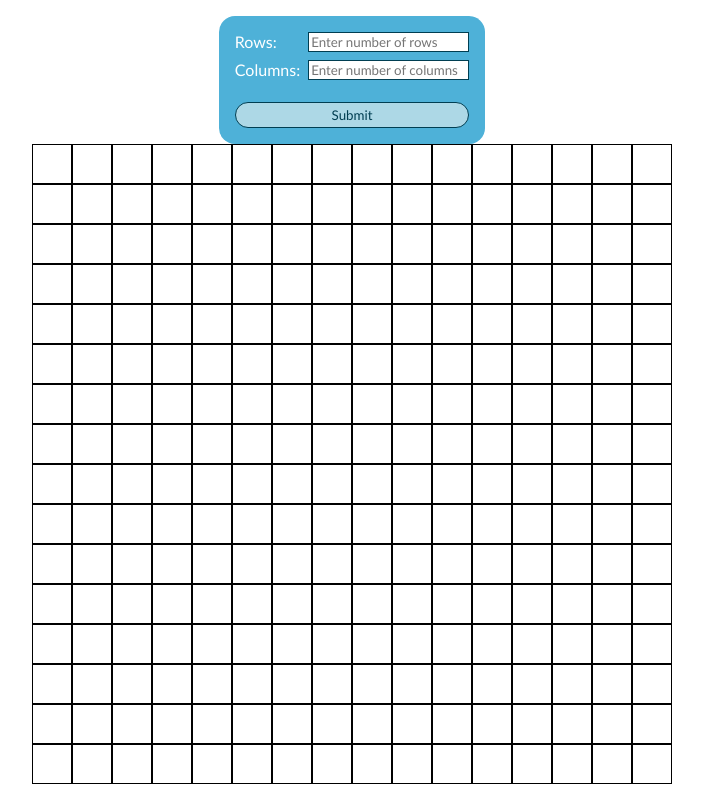
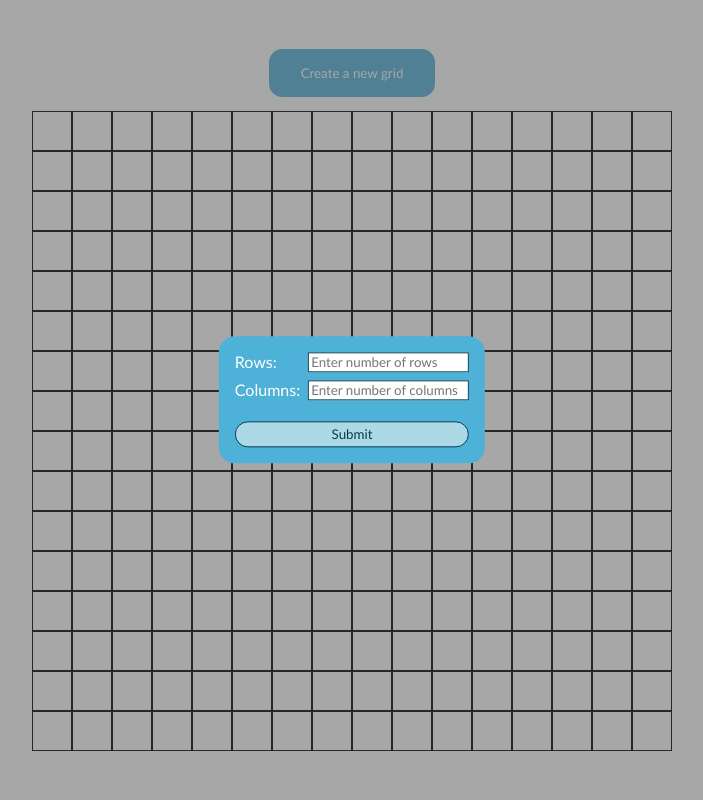
Before and after one commit to jinayang15/etch-a-sketch, a plain HTML site: page index.html in a window 1280 px wide. Both pictures are taken after a click on the button "Create a new grid". Shown: the whole page, without its empty margins (288-991 px from the left). Drawn offline with Linux system fonts and the light colour scheme.

Commit message:
Add a background to the new grid pop-up
Adding a semi-transparent background makes it so that anything behind
the pop-up, while the pop-up is active, is not interactable.

```diff
--- a/index.html
+++ b/index.html
@@ -7,6 +7,7 @@
     </head>
     <body>
         <button id="new-grid">Create a new grid</button>
+        <div id="fullscreen-container">
             <div id="pop-up-box">
                 <div class="input container">
                     <label for="num-rows">Rows:</label>
@@ -18,6 +19,7 @@
                 </div>
                 <button id="submit">Submit</button>
             </div>
+        </div>
         <div class="grid container"></div>
     </body>
 </html>
--- a/script.js
+++ b/script.js
@@ -34,9 +34,10 @@ function main() {
     const gridContainer = document.querySelector(".grid.container");
     const createGridButton = document.querySelector("#new-grid");
     const popup = document.querySelector("#pop-up-box");
+    const popupBG = document.querySelector("#fullscreen-container")
     createGridButton.addEventListener("click", () => {
         popup.style.display = "flex";
-        createGridButton.style.display = "none";
+        popupBG.style.display = "block";
     });
 
     const submitButton = document.querySelector("#submit");
@@ -51,7 +52,7 @@ function main() {
             }
             createGrid(rows, cols);
             popup.style.display = "none";
-            createGridButton.style.display = "block";
+            popupBG.style.display = "none";
             rowInput.value = "";
             colInput.value = "";
         } else {
--- a/styles.css
+++ b/styles.css
@@ -18,15 +18,30 @@ body {
     padding: 16px 32px;
     border: 0;
     border-radius: 1em;
+    margin-bottom: 1em;
+}
+
+#fullscreen-container {
+    display: none;
+    position: fixed;
+    background-color: rgba(81, 81, 81, 0.5);
+    z-index: 9999;
+    height: 100%;
+    width: 100%;
 }
 
 #pop-up-box {
+    position: fixed;
+    top: 50%;
+    left: 50%;
+    transform: translate(-50%, -50%);
     display: none;
     flex-direction: column;
     padding: 1em;
     border-radius: 1em;
     background-color: rgb(78, 177, 216);
     gap: 8px;
+    margin-bottom: 1em;
 }
 
 .input.container {
```
Lines whose indentation alone changed are shown as unchanged.
